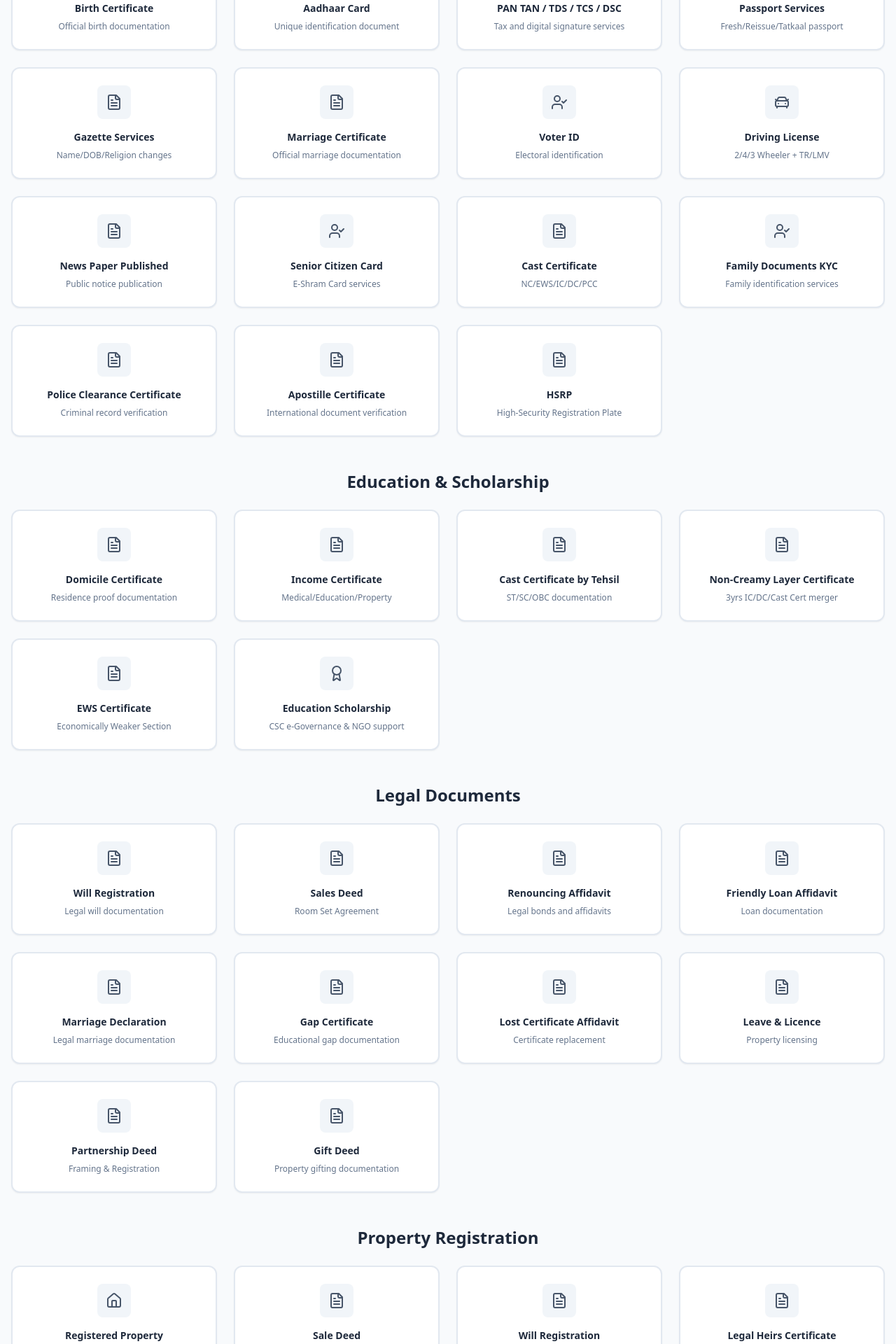
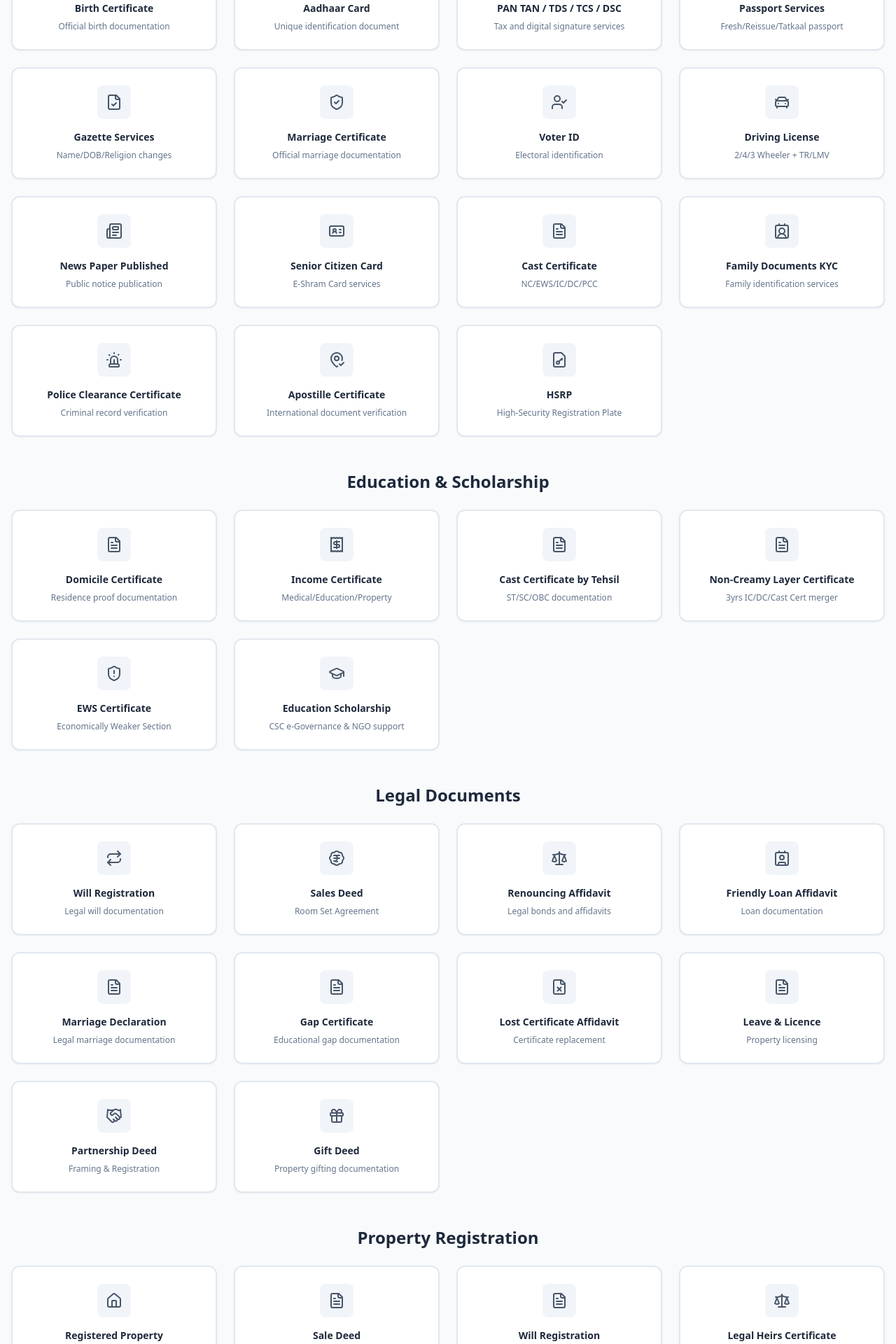
Before and after one commit to HuzaifaAnsari0/SwitchToLegal, a React (Vite) app in the folder client/: page / in a window 1280 px wide. Shown: the part 900-2820 px from the top of the page at 70% size. Built offline with nearby package versions, Linux system fonts and the light colour scheme.

Commit message:
404 page added

```diff
--- a/client/src/App.jsx
+++ b/client/src/App.jsx
@@ -7,12 +7,14 @@ import NGOPage from './pages/NGOPage';
 import ServicePage from './pages/ServicePage';
 import TermsAndCondition from './pages/TermsAndCondition';
 import PrivacyPolicy from './pages/PrivacyPolicy';
+import NotFoundPage from './pages/404';
 
 function App() {
   return (
     <>
       <Router>
         <Routes>
+          <Route path="*" element={<NotFoundPage />} />
           <Route path="/" element={<Home />} />
           <Route path="/about" element={<About />} />
           <Route path="/contact" element={<ContactUsPage />} />
--- a/client/src/components/navbar.jsx
+++ b/client/src/components/navbar.jsx
@@ -234,7 +234,7 @@ const Navbar = () => {
     </Link>
     <Link
       to="/contact"
-      className="bg-blue-600 hover:bg-blue-700 text-white px-4 py-3 rounded-lg flex items-center justify-center mt-4"
+      className="w-72 bg-blue-600 hover:bg-blue-700 text-white px-4 py-3 rounded-lg flex items-center justify-center mt-4"
       onClick={() => setMobileMenuOpen(false)}
     >
       <Phone className="w-4 h-4 mr-2" />
--- /dev/null
+++ b/client/src/pages/404.jsx
@@ -0,0 +1,34 @@
+import React from "react";
+import { useNavigate } from "react-router-dom";
+import { AlertTriangle } from "lucide-react";
+import Navbar from "../components/navbar";
+import Footer from "../components/footer";
+
+const NotFoundPage = () => {
+  const navigate = useNavigate();
+
+  return (
+    <>
+    <Navbar />
+    <div className="pb-16 pt-28 flex flex-col items-center justify-center bg-gradient-to-br from-blue-50 via-white to-blue-100 px-4">
+      <div className="flex flex-col items-center">
+        <AlertTriangle className="w-16 h-16 text-yellow-500 mb-4" />
+        <h1 className="text-5xl font-bold text-blue-700 mb-2">404</h1>
+        <h2 className="text-2xl font-semibold text-gray-800 mb-4">Page Not Found</h2>
+        <p className="text-gray-600 mb-8 text-center max-w-md">
+          Sorry, the page you are looking for does not exist or has been moved.<br />
+          Please check the URL or return to the homepage.
+        </p>
+        <button
+          onClick={() => navigate("/")}
+          className="px-6 py-3 bg-blue-600 text-white rounded-full font-semibold hover:bg-blue-700 transition"
+        >
+          Go to Homepage
+        </button>
+      </div>
+    </div>
+    <Footer />
+    </>
+  );
+};
+export default NotFoundPage;
--- a/client/src/pages/home.jsx
+++ b/client/src/pages/home.jsx
@@ -3,37 +3,43 @@ import { Link, useNavigate } from 'react-router-dom';
 import {
     FileText,
     Phone,
-    Mail,
-    MessageSquare,
     Search,
-    Menu,
     X,
     CheckCircle,
-    ArrowRight,
     Shield,
     Award,
     Building,
     Users,
     Lock,
-    BarChart3,
     Briefcase,
     Scale,
     Calculator,
     Globe,
     UserCheck,
-    ClipboardList,
-    FileCheck,
-    PenLine,
     Store,
-    FileEdit,
-    UserPlus,
-    Bike,
     CarFront,
-    Truck,
     HeartPulse,
     Home,
     Banknote,
-    FileSignature
+    FileSignature,
+    FileCheck,
+    ShieldCheck,
+    Newspaper,
+    IdCard,
+    ContactRound,
+    FileKey,
+    MapPinCheck,
+    GraduationCap,
+    ShieldAlert,
+    BadgeIndianRupee,
+    Handshake,
+    Siren,
+    Receipt,
+    Repeat,
+    Contact,
+    FileX,
+    Gift,
+    Zap
 } from 'lucide-react';
 import Navbar from '../components/navbar';
 import Footer from '../components/footer';
@@ -69,17 +75,17 @@ export default function CorporateLegalUI() {
                 { id: 'aadhar-card', title: 'Aadhaar Card', desc: 'Unique identification document', icon: <UserCheck className="w-6 h-6" /> },
                 { id: 'pan-tan', title: 'PAN TAN / TDS / TCS / DSC', desc: 'Tax and digital signature services', icon: <FileSignature className="w-6 h-6" /> },
                 { id: 'passport', title: 'Passport Services', desc: 'Fresh/Reissue/Tatkaal passport', icon: <Globe className="w-6 h-6" /> },
-                { id: 'gazette', title: 'Gazette Services', desc: 'Name/DOB/Religion changes', icon: <FileText className="w-6 h-6" /> },
-                { id: 'marriage-certificate', title: 'Marriage Certificate', desc: 'Official marriage documentation', icon: <FileText className="w-6 h-6" /> },
+                { id: 'gazette', title: 'Gazette Services', desc: 'Name/DOB/Religion changes', icon: <FileCheck className="w-6 h-6" /> },
+                { id: 'marriage-certificate', title: 'Marriage Certificate', desc: 'Official marriage documentation', icon: <ShieldCheck className="w-6 h-6" /> },
                 { id: 'voter-id', title: 'Voter ID', desc: 'Electoral identification', icon: <UserCheck className="w-6 h-6" /> },
                 { id: 'driving-license', title: 'Driving License', desc: '2/4/3 Wheeler + TR/LMV', icon: <CarFront className="w-6 h-6" /> },
-                { id: 'newspaper-notice', title: 'News Paper Published', desc: 'Public notice publication', icon: <FileText className="w-6 h-6" /> },
-                { id: 'senior-citizen', title: 'Senior Citizen Card', desc: 'E-Shram Card services', icon: <UserCheck className="w-6 h-6" /> },
+                { id: 'newspaper-notice', title: 'News Paper Published', desc: 'Public notice publication', icon: <Newspaper className="w-6 h-6" /> },
+                { id: 'senior-citizen', title: 'Senior Citizen Card', desc: 'E-Shram Card services', icon: <IdCard className="w-6 h-6" /> },
                 { id: 'cast-certificate', title: 'Cast Certificate', desc: 'NC/EWS/IC/DC/PCC', icon: <FileText className="w-6 h-6" /> },
-                { id: 'family-documents-kyc', title: 'Family Documents KYC', desc: 'Family identification services', icon: <UserCheck className="w-6 h-6" /> },
-                { id: 'police-clearance-certificate', title: 'Police Clearance Certificate', desc: 'Criminal record verification', icon: <FileText className="w-6 h-6" /> },
-                { id: 'apostille-certificate', title: 'Apostille Certificate', desc: 'International document verification', icon: <FileText className="w-6 h-6" /> },
-                { id: 'hsrp', title: 'HSRP', desc: 'High-Security Registration Plate', icon: <FileText className="w-6 h-6" /> }
+                { id: 'family-documents-kyc', title: 'Family Documents KYC', desc: 'Family identification services', icon: <ContactRound className="w-6 h-6" /> },
+                { id: 'police-clearance-certificate', title: 'Police Clearance Certificate', desc: 'Criminal record verification', icon: <Siren className="w-6 h-6" /> },
+                { id: 'apostille-certificate', title: 'Apostille Certificate', desc: 'International document verification', icon: <MapPinCheck className="w-6 h-6" /> },
+                { id: 'hsrp', title: 'HSRP', desc: 'High-Security Registration Plate', icon: <FileKey className="w-6 h-6" /> }
             ]
         },
         {
@@ -87,27 +93,27 @@ export default function CorporateLegalUI() {
             category: 'Education & Scholarship',
             items: [
                 { id: 'domicile', title: 'Domicile Certificate', desc: 'Residence proof documentation', icon: <FileText className="w-6 h-6" /> },
-                { id: 'income-certificate', title: 'Income Certificate', desc: 'Medical/Education/Property', icon: <FileText className="w-6 h-6" /> },
+                { id: 'income-certificate', title: 'Income Certificate', desc: 'Medical/Education/Property', icon: <Receipt className="w-6 h-6" /> },
                 { id: 'cast-certificate-tehsil', title: 'Cast Certificate by Tehsil', desc: 'ST/SC/OBC documentation', icon: <FileText className="w-6 h-6" /> },
                 { id: 'non-creamy-layer', title: 'Non-Creamy Layer Certificate', desc: '3yrs IC/DC/Cast Cert merger', icon: <FileText className="w-6 h-6" /> },
-                { id: 'ews', title: 'EWS Certificate', desc: 'Economically Weaker Section', icon: <FileText className="w-6 h-6" /> },
-                { id: 'education-scholarship', title: 'Education Scholarship', desc: 'CSC e-Governance & NGO support', icon: <Award className="w-6 h-6" /> }
+                { id: 'ews', title: 'EWS Certificate', desc: 'Economically Weaker Section', icon: <ShieldAlert className="w-6 h-6" /> },
+                { id: 'education-scholarship', title: 'Education Scholarship', desc: 'CSC e-Governance & NGO support', icon: <GraduationCap className="w-6 h-6" /> }
             ]
         },
         {
             id: 'legal-documents',
             category: 'Legal Documents',
             items: [
-                { id: 'will-registration', title: 'Will Registration', desc: 'Legal will documentation', icon: <FileText className="w-6 h-6" /> },
-                { id: 'sales-deed', title: 'Sales Deed', desc: 'Room Set Agreement', icon: <FileText className="w-6 h-6" /> },
-                { id: 'renouncing-affidavit', title: 'Renouncing Affidavit', desc: 'Legal bonds and affidavits', icon: <FileText className="w-6 h-6" /> },
-                { id: 'friendly-loan', title: 'Friendly Loan Affidavit', desc: 'Loan documentation', icon: <FileText className="w-6 h-6" /> },
+                { id: 'will-registration', title: 'Will Registration', desc: 'Legal will documentation', icon: <Repeat className="w-6 h-6" /> },
+                { id: 'sales-deed', title: 'Sales Deed', desc: 'Room Set Agreement', icon: <BadgeIndianRupee className="w-6 h-6" /> },
+                { id: 'renouncing-affidavit', title: 'Renouncing Affidavit', desc: 'Legal bonds and affidavits', icon: <Scale className="w-6 h-6" /> },
+                { id: 'friendly-loan', title: 'Friendly Loan Affidavit', desc: 'Loan documentation', icon: <Contact className="w-6 h-6" /> },
                 { id: 'marriage-declaration', title: 'Marriage Declaration', desc: 'Legal marriage documentation', icon: <FileText className="w-6 h-6" /> },
                 { id: 'gap-certificate', title: 'Gap Certificate', desc: 'Educational gap documentation', icon: <FileText className="w-6 h-6" /> },
-                { id: 'lost-certificate', title: 'Lost Certificate Affidavit', desc: 'Certificate replacement', icon: <FileText className="w-6 h-6" /> },
+                { id: 'lost-certificate', title: 'Lost Certificate Affidavit', desc: 'Certificate replacement', icon: <FileX className="w-6 h-6" /> },
                 { id: 'leave-licence', title: 'Leave & Licence', desc: 'Property licensing', icon: <FileText className="w-6 h-6" /> },
-                { id: 'partnership-deed', title: 'Partnership Deed', desc: 'Framing & Registration', icon: <FileText className="w-6 h-6" /> },
-                { id: 'gift-deed', title: 'Gift Deed', desc: 'Property gifting documentation', icon: <FileText className="w-6 h-6" /> }
+                { id: 'partnership-deed', title: 'Partnership Deed', desc: 'Framing & Registration', icon: <Handshake className="w-6 h-6" /> },
+                { id: 'gift-deed', title: 'Gift Deed', desc: 'Property gifting documentation', icon: <Gift className="w-6 h-6" /> }
             ]
         },
         {
@@ -117,8 +123,8 @@ export default function CorporateLegalUI() {
                 { id: 'registered-property', title: 'Registered Property', desc: 'MHADA/SRA/CIDCO/MMRDA', icon: <Home className="w-6 h-6" /> },
                 { id: 'sale-deed', title: 'Sale Deed', desc: 'Non-Registered/SLUM Property', icon: <FileText className="w-6 h-6" /> },
                 { id: 'will-probation', title: 'Will Registration', desc: 'Probation requirements', icon: <FileText className="w-6 h-6" /> },
-                { id: 'legal-heirs', title: 'Legal Heirs Certificate', desc: 'Tehsil documentation', icon: <FileText className="w-6 h-6" /> },
-                { id: 'electricity-transfer', title: 'Electricity Bill Transfer', desc: 'Name/Ownership transfer', icon: <FileText className="w-6 h-6" /> },
+                { id: 'legal-heirs', title: 'Legal Heirs Certificate', desc: 'Tehsil documentation', icon: <Scale className="w-6 h-6" /> },
+                { id: 'electricity-transfer', title: 'Electricity Bill Transfer', desc: 'Name/Ownership transfer', icon: <Zap className="w-6 h-6" /> },
                 { id: 'title-search', title: 'Title Search', desc: 'Bank loan verification', icon: <Search className="w-6 h-6" /> }
             ]
         },
```
